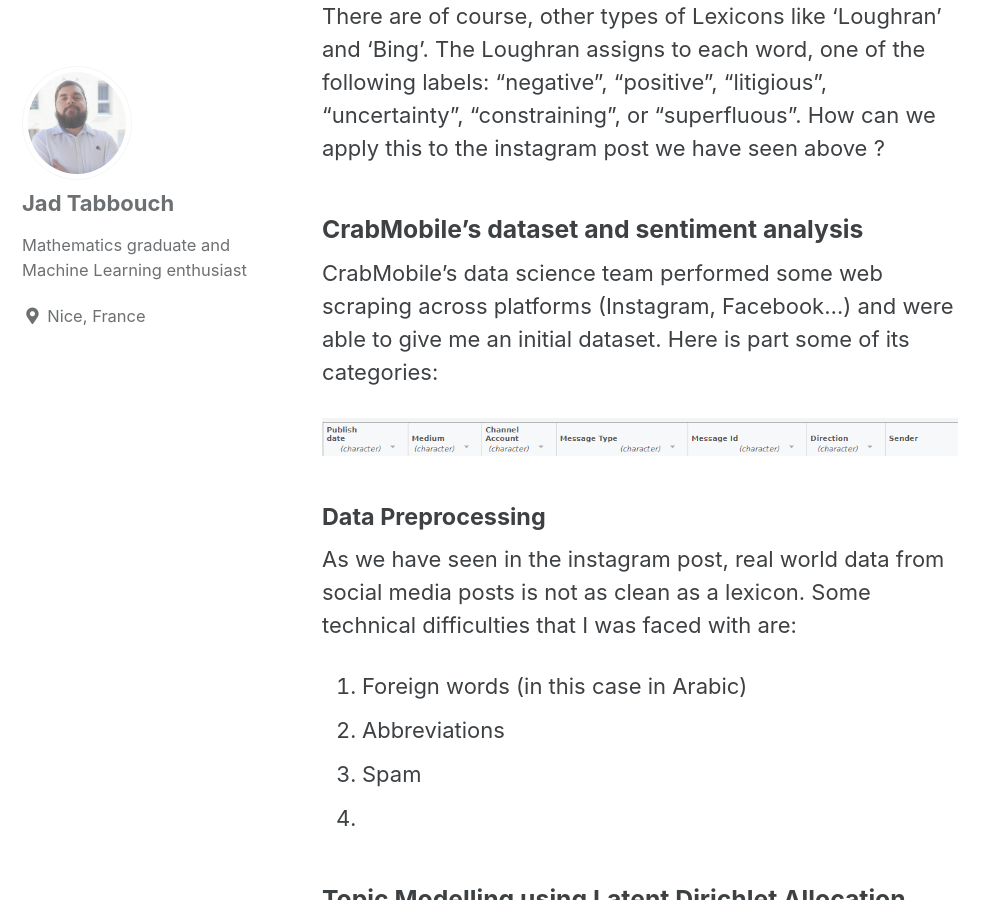
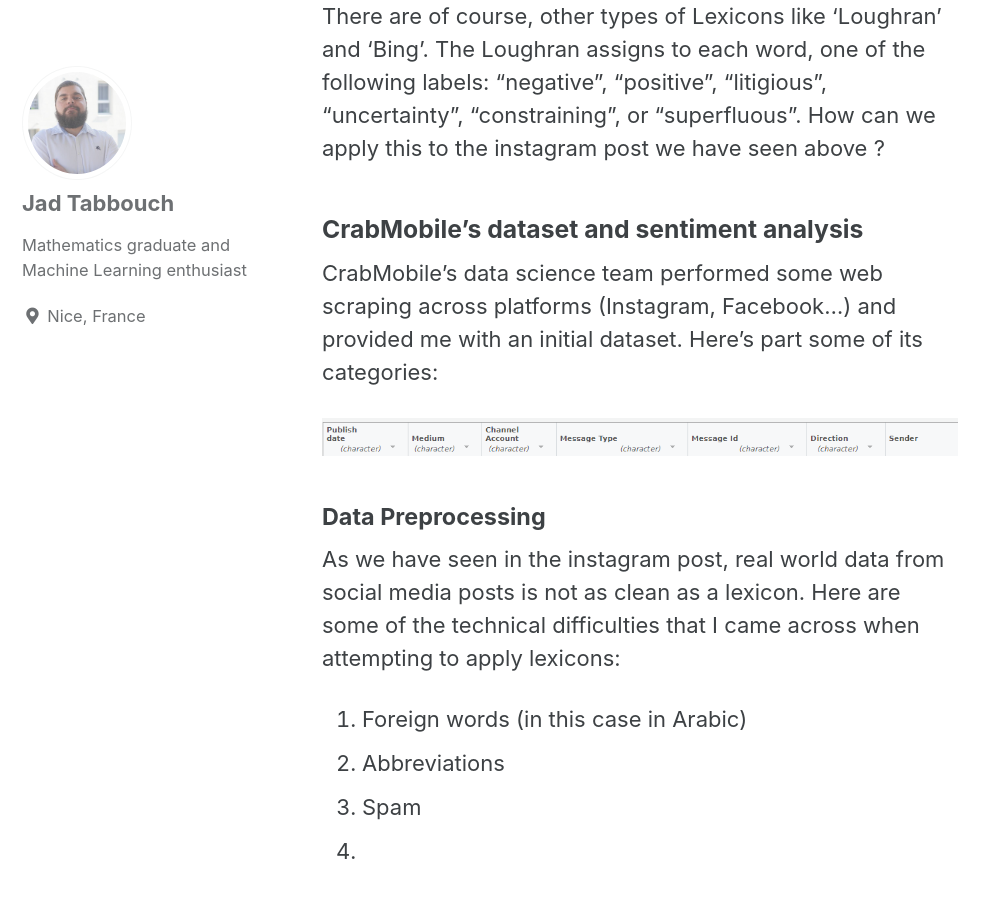
Before and after one commit to jad-tab/jad-tab.github.io, a Jekyll site: the page built from _posts/2020-04-06-NLP.md, in a window 1280 px wide and 900 px high, scrolled down 4321 px. Shown: the whole window, without its empty margins (0-993 px from the left). Built offline with Jekyll 4.4.1, drawn with Linux system fonts in a browser that asks for light colours; cached includes are drawn as plain includes.

Commit message:
Update 2020-04-06-NLP.md

```diff
--- a/_posts/2020-04-06-NLP.md
+++ b/_posts/2020-04-06-NLP.md
@@ -81,15 +81,14 @@
 
 ### CrabMobile's dataset and sentiment analysis
 
-CrabMobile's data science team performed some web scraping across platforms (Instagram, Facebook...) and were able to give me an initial dataset.  Here is part some of its categories:
-
+CrabMobile's data science team performed some web scraping across platforms (Instagram, Facebook...) and provided me with an initial dataset.  Here's part some of its categories:
 
 ![alt]({{ site.url }}{{ site.baseurl }}/stc/categories.PNG)
 
 
 #### Data Preprocessing
 
-As we have seen in the instagram post, real world data from social media posts is not as clean as a lexicon. Some technical difficulties that I was faced with are:
+As we have seen in the instagram post, real world data from social media posts is not as clean as a lexicon. Here are some of the technical difficulties that I came across when attempting to apply lexicons:
 
 1. Foreign words (in this case in Arabic)
 2. Abbreviations
```
